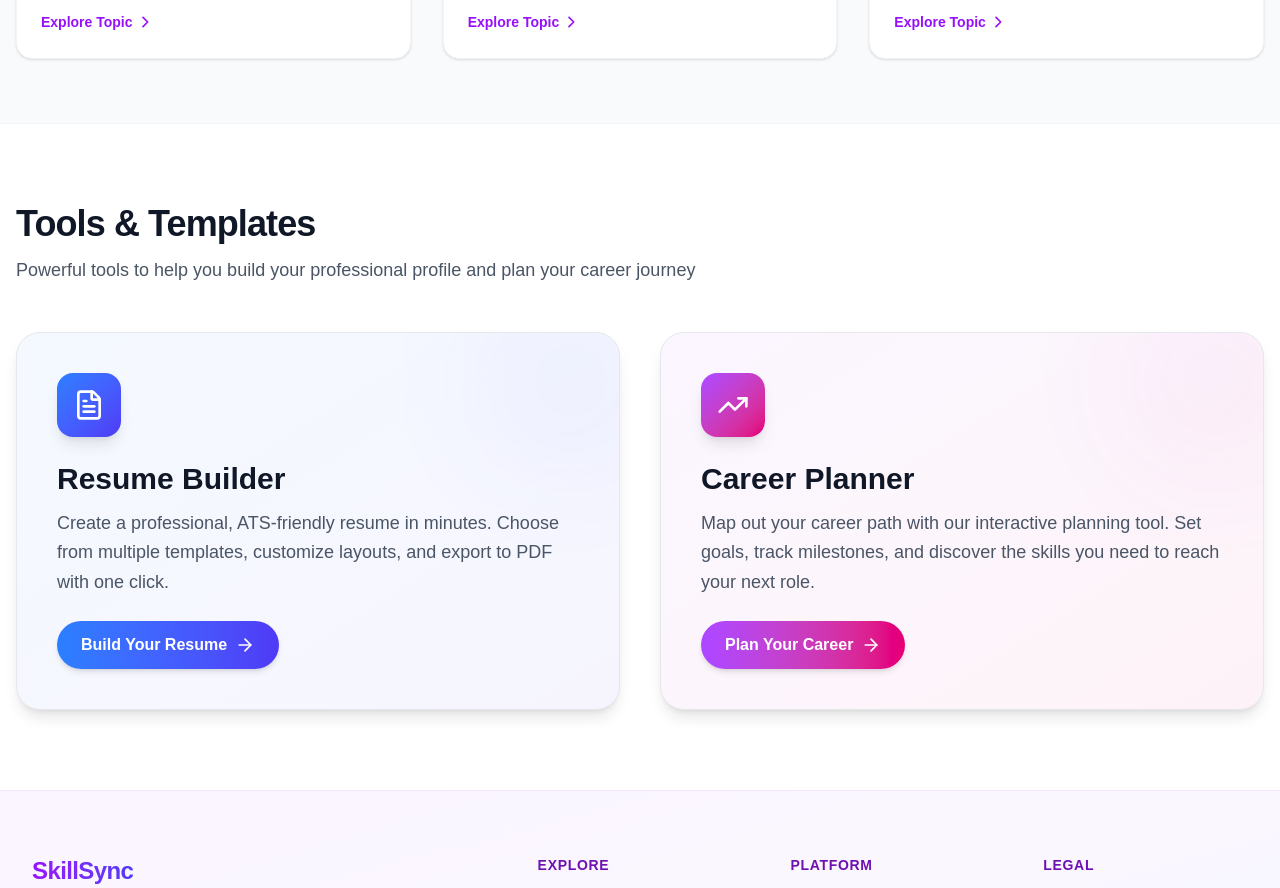
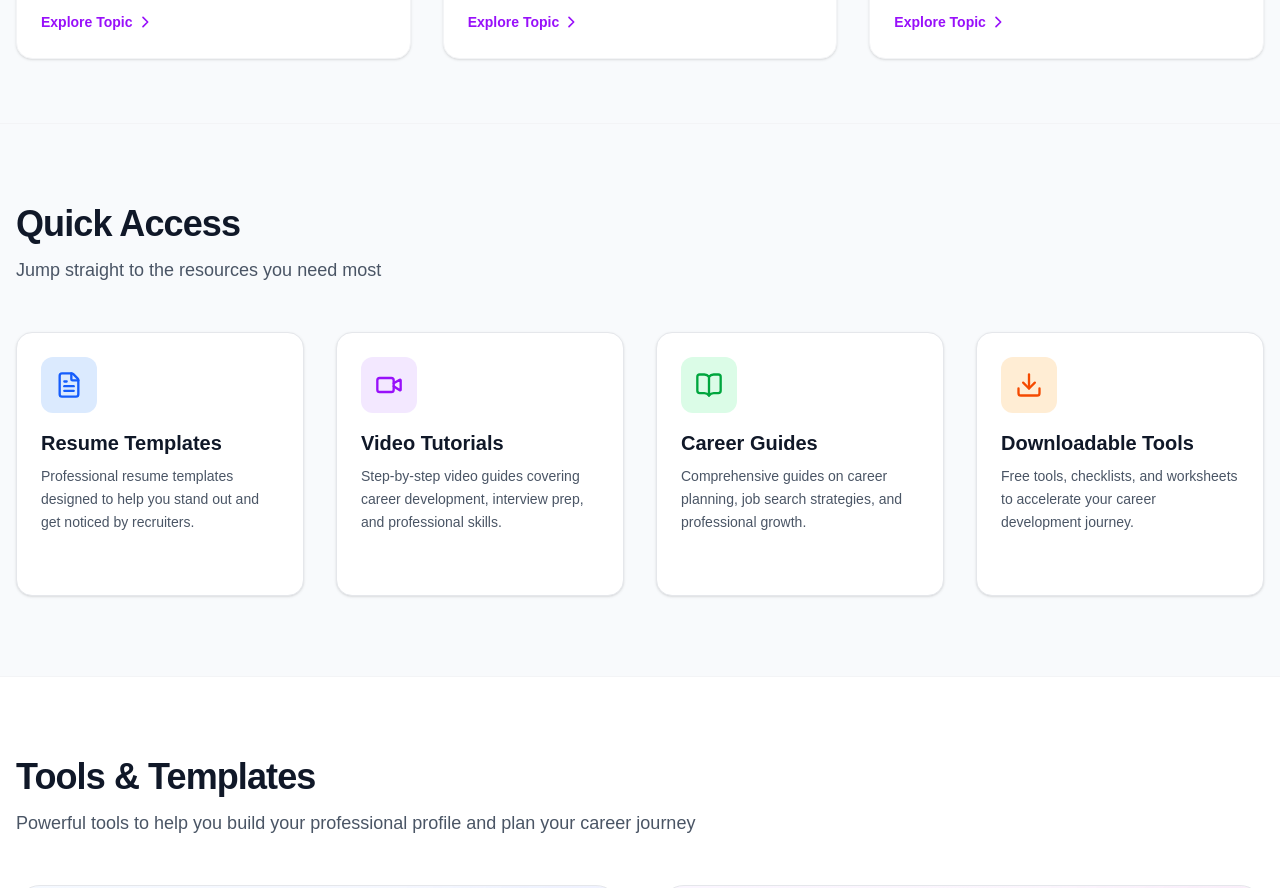
Before and after one commit to MentoNest/skillsync_frontend, a Next.js app: page /resources in a window 1280 px wide. Shown: the part 1440-2328 px from the top of the page. Built offline with nearby package versions, Linux system fonts and the light colour scheme.

Commit message:
Quick Access Section Layout

```diff
--- a/app/(public)/resources/page.tsx
+++ b/app/(public)/resources/page.tsx
@@ -3,6 +3,7 @@ import HeroSection from '@/components/resources/HeroSection';
 import ResourceSearchBarWrapper from '@/components/resources/ResourceSearchBarWrapper';
 import { CategoryGrid } from '@/components/resources/CategoryGrid';
 import ToolsTemplatesSection from '@/components/resources/ToolsTemplatesSection';
+import QuickAccessSection from '@/components/resources/QuickAccessSection';
 
 function CategoryGridFallback() {
   return (
@@ -41,6 +42,11 @@ export default function ResourcesPage() {
         <CategoryGrid />
       </Suspense>
 
+      {/* Quick Access Section */}
+      <section className="bg-slate-50 dark:bg-gray-950 border-t border-gray-100 dark:border-gray-800 transition-colors">
+        <QuickAccessSection />
+      </section>
+
       {/* Tools & Templates Section */}
       <section className="bg-white dark:bg-gray-900 border-t border-gray-100 dark:border-gray-800 transition-colors">
         <ToolsTemplatesSection />
--- /dev/null
+++ b/components/resources/QuickAccessSection.tsx
@@ -0,0 +1,154 @@
+import { FileText, Video, BookOpen, Download } from 'lucide-react';
+
+/**
+ * QuickAccessSection — Grid layout for Quick Access resource categories.
+ *
+ * Design intent:
+ * - Card-based layout with icon, title, and description
+ * - Responsive grid: 4 columns → 2 columns → 1 column
+ * - Clean hover effects and visual feedback
+ * - Consistent spacing and visual hierarchy
+ *
+ * Accessibility:
+ * - Semantic <section> with proper heading structure
+ * - Links have descriptive text
+ * - Icon decorations are aria-hidden
+ * - Focus states clearly visible
+ */
+
+interface QuickAccessCardProps {
+  icon: React.ReactNode;
+  title: string;
+  description: string;
+  href: string;
+  iconColor: string;
+  iconBgColor: string;
+}
+
+function QuickAccessCard({ icon, title, description, href, iconColor, iconBgColor }: QuickAccessCardProps) {
+  return (
+    <a
+      href={href}
+      className="group relative overflow-hidden rounded-2xl border border-gray-200 dark:border-gray-700/60 bg-white dark:bg-gray-800 p-6 shadow-sm hover:shadow-xl transition-all duration-300 hover:-translate-y-1 focus:outline-none focus:ring-2 focus:ring-purple-500 focus:ring-offset-2 dark:focus:ring-offset-gray-900"
+    >
+      {/* Decorative gradient background on hover */}
+      <div
+        className="absolute inset-0 bg-gradient-to-br from-purple-50 to-indigo-50 dark:from-purple-950/20 dark:to-indigo-950/20 opacity-0 group-hover:opacity-100 transition-opacity duration-300"
+        aria-hidden="true"
+      />
+
+      {/* Content */}
+      <div className="relative z-10">
+        {/* Icon */}
+        <div className={`inline-flex items-center justify-center w-14 h-14 rounded-xl ${iconBgColor} mb-4 group-hover:scale-110 transition-transform duration-300`}>
+          <div className={iconColor} aria-hidden="true">
+            {icon}
+          </div>
+        </div>
+
+        {/* Title */}
+        <h3 className="text-xl font-bold text-gray-900 dark:text-white mb-2 group-hover:text-purple-600 dark:group-hover:text-purple-400 transition-colors duration-300">
+          {title}
+        </h3>
+
+        {/* Description */}
+        <p className="text-sm text-gray-600 dark:text-gray-300 leading-relaxed">
+          {description}
+        </p>
+
+        {/* Hover arrow indicator */}
+        <div className="mt-4 inline-flex items-center text-sm font-semibold text-purple-600 dark:text-purple-400 opacity-0 group-hover:opacity-100 transition-opacity duration-300">
+          <span>Explore</span>
+          <svg
+            className="ml-1 w-4 h-4 group-hover:translate-x-1 transition-transform duration-300"
+            fill="none"
+            stroke="currentColor"
+            strokeWidth="2.5"
+            viewBox="0 0 24 24"
+            aria-hidden="true"
+          >
+            <path strokeLinecap="round" strokeLinejoin="round" d="M9 5l7 7-7 7" />
+          </svg>
+        </div>
+      </div>
+
+      {/* Border glow effect on hover */}
+      <div
+        className="absolute inset-0 rounded-2xl border-2 border-purple-400 dark:border-purple-500 opacity-0 group-hover:opacity-50 transition-opacity duration-300 pointer-events-none"
+        aria-hidden="true"
+      />
+    </a>
+  );
+}
+
+export default function QuickAccessSection() {
+  const quickAccessItems = [
+    {
+      icon: <FileText className="h-7 w-7" />,
+      title: 'Resume Templates',
+      description: 'Professional resume templates designed to help you stand out and get noticed by recruiters.',
+      href: '/resources/templates/resume',
+      iconColor: 'text-blue-600 dark:text-blue-400',
+      iconBgColor: 'bg-blue-100 dark:bg-blue-950/40',
+    },
+    {
+      icon: <Video className="h-7 w-7" />,
+      title: 'Video Tutorials',
+      description: 'Step-by-step video guides covering career development, interview prep, and professional skills.',
+      href: '/resources/tutorials',
+      iconColor: 'text-purple-600 dark:text-purple-400',
+      iconBgColor: 'bg-purple-100 dark:bg-purple-950/40',
+    },
+    {
+      icon: <BookOpen className="h-7 w-7" />,
+      title: 'Career Guides',
+      description: 'Comprehensive guides on career planning, job search strategies, and professional growth.',
+      href: '/resources/guides',
+      iconColor: 'text-green-600 dark:text-green-400',
+      iconBgColor: 'bg-green-100 dark:bg-green-950/40',
+    },
+    {
+      icon: <Download className="h-7 w-7" />,
+      title: 'Downloadable Tools',
+      description: 'Free tools, checklists, and worksheets to accelerate your career development journey.',
+      href: '/resources/downloads',
+      iconColor: 'text-orange-600 dark:text-orange-400',
+      iconBgColor: 'bg-orange-100 dark:bg-orange-950/40',
+    },
+  ];
+
+  return (
+    <section
+      className="max-w-screen-xl px-4 py-16 mx-auto lg:py-20"
+      aria-labelledby="quick-access-heading"
+    >
+      {/* Section Header */}
+      <div className="mb-12 text-center lg:text-left">
+        <h2
+          id="quick-access-heading"
+          className="text-3xl lg:text-4xl font-extrabold text-gray-900 dark:text-white tracking-tight"
+        >
+          Quick Access
+        </h2>
+        <p className="mt-3 text-lg text-gray-600 dark:text-gray-300 max-w-2xl lg:max-w-none">
+          Jump straight to the resources you need most
+        </p>
+      </div>
+
+      {/* Quick Access Grid */}
+      <div className="grid grid-cols-1 sm:grid-cols-2 lg:grid-cols-4 gap-6 lg:gap-8">
+        {quickAccessItems.map((item) => (
+          <QuickAccessCard
+            key={item.title}
+            icon={item.icon}
+            title={item.title}
+            description={item.description}
+            href={item.href}
+            iconColor={item.iconColor}
+            iconBgColor={item.iconBgColor}
+          />
+        ))}
+      </div>
+    </section>
+  );
+}
```
